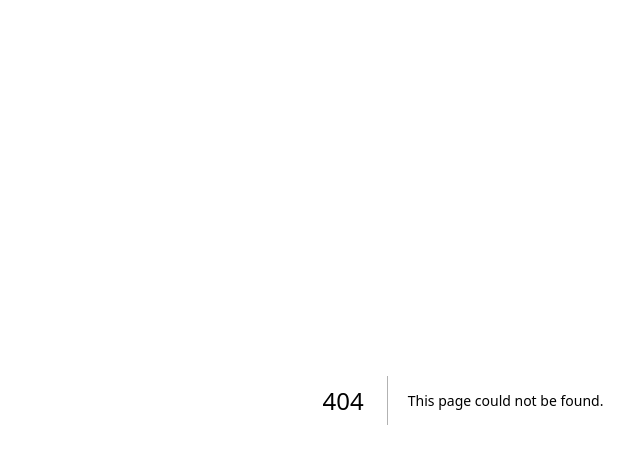
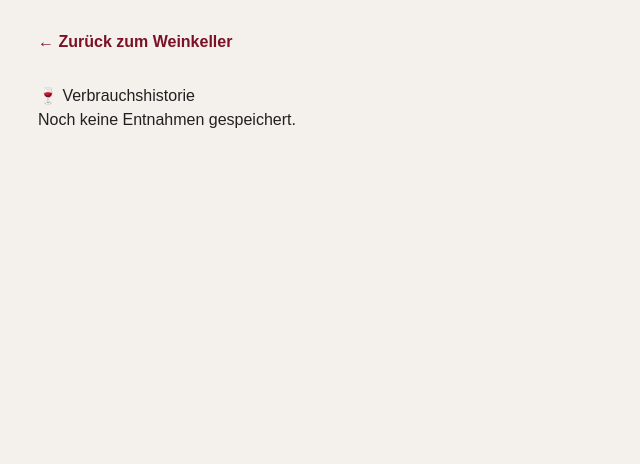
Before and after one commit to maprinz76-ctrl/winecellar-ai, a Next.js app: page /verbrauch in a window 1280 px wide. Before the commit this address had no page. Shown: the top 464 px of the page, without its empty margins (177-817 px from the left). Built offline with nearby package versions, Linux system fonts and the light colour scheme.

Commit message:
Verbrauchshistorie und Verbrauchsseite hinzugefuegt

```diff
--- /dev/null
+++ b/app/verbrauch/page.tsx
@@ -0,0 +1,104 @@
+"use client";
+
+import Link from "next/link";
+import { useEffect, useState } from "react";
+
+type Verbrauch = {
+  id: number;
+  weinId: number;
+  produzent: string;
+  weinname: string;
+  jahrgang: string;
+  datum: string;
+  anzahl: number;
+  preis: number;
+};
+
+export default function VerbrauchSeite() {
+  const [verbraeuche, setVerbraeuche] = useState<Verbrauch[]>([]);
+
+  useEffect(() => {
+    const daten = localStorage.getItem("verbraeuche");
+
+    if (daten) {
+      setVerbraeuche(JSON.parse(daten));
+    }
+  }, []);
+
+  return (
+    <main
+      style={{
+        minHeight: "100vh",
+        backgroundColor: "#f4f1ec",
+        padding: "30px 20px",
+        fontFamily: "Arial, sans-serif",
+        color: "#231f20",
+      }}
+    >
+      <div
+        style={{
+          width: "100%",
+          maxWidth: "850px",
+          margin: "0 auto",
+        }}
+      >
+        <Link
+          href="/weinkeller"
+          style={{
+            color: "#7b1026",
+            textDecoration: "none",
+            fontWeight: "bold",
+          }}
+        >
+          ← Zurück zum Weinkeller
+        </Link>
+
+        <h1 style={{ marginTop: "30px" }}>🍷 Verbrauchshistorie</h1>
+
+        {verbraeuche.length === 0 ? (
+          <p>Noch keine Entnahmen gespeichert.</p>
+        ) : (
+          <div
+            style={{
+              display: "grid",
+              gap: "14px",
+              marginTop: "24px",
+            }}
+          >
+            {[...verbraeuche].reverse().map((eintrag) => (
+              <div
+                key={eintrag.id}
+                style={{
+                  backgroundColor: "white",
+                  padding: "18px",
+                  borderRadius: "14px",
+                  boxShadow: "0 4px 14px rgba(40,30,30,0.06)",
+                }}
+              >
+                <strong style={{ color: "#7b1026" }}>
+                  {eintrag.produzent} – {eintrag.weinname}
+                </strong>
+
+                <div style={{ marginTop: "8px" }}>
+                  Jahrgang: {eintrag.jahrgang || "–"}
+                </div>
+
+                <div>
+                  Datum: {new Date(eintrag.datum).toLocaleString("de-CH")}
+                </div>
+
+                <div>
+                  Entnommen: {eintrag.anzahl} Flasche
+                </div>
+
+                <div>
+                  Wert: CHF {(eintrag.anzahl * eintrag.preis).toFixed(2)}
+                </div>
+              </div>
+            ))}
+          </div>
+        )}
+      </div>
+    </main>
+  );
+}
--- a/app/weinkeller/page.tsx
+++ b/app/weinkeller/page.tsx
@@ -19,7 +19,16 @@ type Wein = {
   favorit?: boolean;
   archiviert?: boolean;
 };
-
+type Verbrauch = {
+  id: number;
+  weinId: number;
+  produzent: string;
+  weinname: string;
+  jahrgang: string;
+  datum: string;
+  anzahl: number;
+  preis: number;
+};
 export default function Weinkeller() {
   const [weine, setWeine] = useState<Wein[]>([]);
 const [suche, setSuche] = useState("");
@@ -78,6 +87,36 @@ return passtZurSuche && passtZuFavoriten && passtZumArchiv;
     }
   });
 function bestandAendern(id: number, veraenderung: number) {
+  const aktuellerWein = weine.find((wein) => wein.id === id);
+
+  if (!aktuellerWein) {
+    return;
+  }
+
+  // Verbrauch speichern, wenn eine Flasche entnommen wird
+  if (veraenderung === -1 && aktuellerWein.anzahl > 0) {
+    const gespeicherteVerbraeuche = localStorage.getItem("verbraeuche");
+    const verbraeuche: Verbrauch[] = gespeicherteVerbraeuche
+      ? JSON.parse(gespeicherteVerbraeuche)
+      : [];
+
+    const neuerVerbrauch: Verbrauch = {
+      id: Date.now(),
+      weinId: aktuellerWein.id,
+      produzent: aktuellerWein.produzent,
+      weinname: aktuellerWein.weinname,
+      jahrgang: aktuellerWein.jahrgang,
+      datum: new Date().toISOString(),
+      anzahl: 1,
+      preis: aktuellerWein.preis,
+    };
+
+    localStorage.setItem(
+      "verbraeuche",
+      JSON.stringify([...verbraeuche, neuerVerbrauch])
+    );
+  }
+
   const neueListe = weine.map((wein) => {
     if (wein.id !== id) {
       return wein;
@@ -377,6 +416,21 @@ function bewertungAendern(id: number, sterne: number) {
 >
   💾 Backup erstellen
 </button>
+<Link
+  href="/verbrauch"
+  style={{
+    marginLeft: "12px",
+    padding: "12px 18px",
+    backgroundColor: "#f4f1ec",
+    color: "#7b1026",
+    borderRadius: "10px",
+    fontWeight: "bold",
+    textDecoration: "none",
+    display: "inline-block",
+  }}
+>
+  🍷 Verbrauch
+</Link>
 <label
   style={{
     marginLeft: "12px",
```
